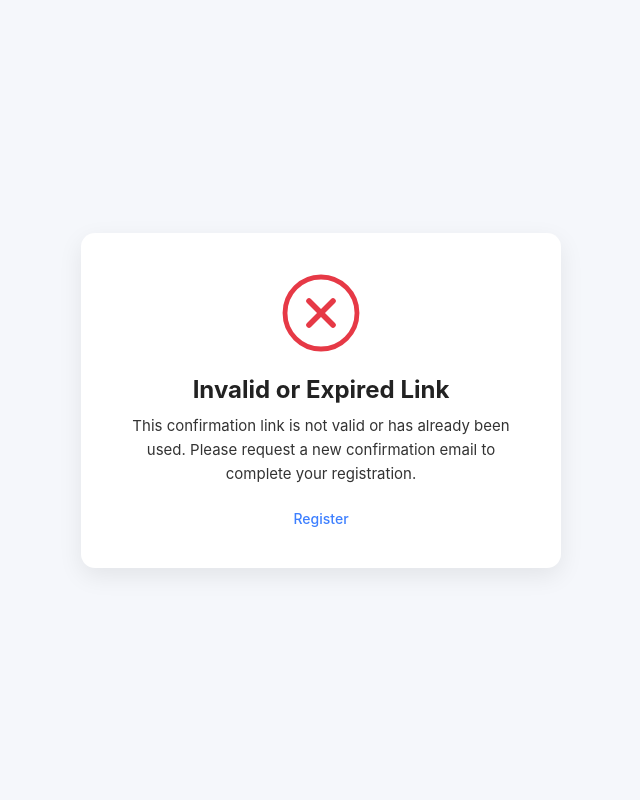
After one commit to Sajjad-mansouri/edulearn, a Django app: page /account/register/1/1/ in a window 1280 px wide. The commit adds this page. Shown: the whole page, without its empty margins (319-959 px from the left). Run offline with Django 5.2, Linux system fonts and the light colour scheme.

Commit message:
refactor(accounts): replace registration confirmation API with template view

```diff
--- a/accounts/api/urls.py
+++ b/accounts/api/urls.py
@@ -20,11 +20,6 @@ urlpatterns = [
         views.RegisterInstructorApiView.as_view(),
         name="register_instructor",
     ),
-    path(
-        "register/<uidb64>/<token>/",
-        views.RegisterConfirmApiView.as_view(),
-        name="register_confirm",
-    ),
     path("login/", views.LoginApiView.as_view(), name="login"),
     path("logout/", views.LogoutApiView.as_view(), name="logout"),
 ]
--- a/accounts/templates/register/instructor_register_confirm_email.html
+++ b/accounts/templates/register/instructor_register_confirm_email.html
@@ -180,7 +180,7 @@
                                 {% endblocktranslate %}
                             </p>
                             <div style="text-align:center; margin:36px 0 32px;">
-                                <a href="{{ protocol }}://{{ domain }}{% url 'accounts-api:register_confirm' uidb64=uid token=token %}" class="button" title="{% translate 'Verify Email Address' %}">
+                                <a href="{{ protocol }}://{{ domain }}{% url 'accounts:register_confirm' uidb64=uid token=token %}" class="button" title="{% translate 'Verify Email Address' %}">
                                     {% translate "Confirm My Email" %}
                                 </a>
                             </div>
@@ -192,7 +192,7 @@
                                     {% translate "Copy and paste this link into your browser:" %}
                                 </p>
                                 <p style="margin:0; font-size:13px; font-family: Consolas, Monaco, 'Courier New', monospace; word-break:break-all; color:#d9773a;">
-                                    {{ protocol }}://{{ domain }}{% url 'accounts-api:register_confirm' uidb64=uid token=token %}
+                                    {{ protocol }}://{{ domain }}{% url 'accounts:register_confirm' uidb64=uid token=token %}
                                 </p>
                             </div>
                             <hr style="margin:36px 0; border:none; border-top:1px solid #ececec;">
--- a/accounts/templates/register/instructor_register_confirm_email.txt
+++ b/accounts/templates/register/instructor_register_confirm_email.txt
@@ -7,7 +7,7 @@ Thank you for creating an instructor account at {{ site_name }}.
 
 {% translate "To activate your account, please verify your email address by clicking the link below:" %}
 
-{{ protocol }}://{{ domain }}{% url 'accounts-api:register_confirm' uidb64=uid token=token %}
+{{ protocol }}://{{ domain }}{% url 'accounts:register_confirm' uidb64=uid token=token %}
 
 {% blocktranslate %}
 If you didn't request an instructor account, you can safely ignore this email.
--- /dev/null
+++ b/accounts/templates/register/registration_complete.html
@@ -0,0 +1,103 @@
+{%load static%}
+<!DOCTYPE html>
+<html lang="en">
+<head>
+    <meta charset="UTF-8">
+    <meta name="viewport" content="width=device-width, initial-scale=1.0">
+    <title>SM-LMS • Email Confirmation</title>
+    <style>
+        * {
+            margin: 0;
+            padding: 0;
+            box-sizing: border-box;
+            font-family: "Inter", sans-serif;
+        }
+
+        body {
+            background: #f5f7fb;
+            display: flex;
+            justify-content: center;
+            align-items: center;
+            height: 100vh;
+            color: #333;
+        }
+
+        .container {
+            background: #fff;
+            padding: 40px 32px;
+            border-radius: 14px;
+            box-shadow: 0 8px 24px rgba(0,0,0,0.08);
+            max-width: 480px;
+            width: 90%;
+            text-align: center;
+        }
+
+
+
+        h1 {
+            font-size: 24px;
+            margin-bottom: 10px;
+            color: #222;
+        }
+
+        p {
+            font-size: 15px;
+            line-height: 1.6;
+            margin-bottom: 22px;
+        }
+
+        a {
+            color: #3d7fff;
+            text-decoration: none;
+            font-weight: 500;
+            font-size: 14px;
+        }
+
+        a:hover {
+            text-decoration: underline;
+        }
+    </style>
+  <link rel="icon" type="image/png" href="{%static 'images/logo/logo.png' %}">
+
+</head>
+<body>
+
+<div class="container" id="resultBox">
+    {% if validlink %}
+            <div style="margin-bottom:18px;">
+                <svg width="80" height="80" viewBox="0 0 100 100" fill="none">
+                    <circle cx="50" cy="50" r="45" stroke="#28a745" stroke-width="6"/>
+                    <path d="M30 52 L45 67 L72 38" stroke="#28a745" stroke-width="7" stroke-linecap="round" stroke-linejoin="round"/>
+                </svg>
+            </div>
+
+            <h1>Registration Completed</h1>
+            <p>
+                Your email has been successfully confirmed and your SM-LMS account is now active.
+                You can now sign in and start chatting.
+            </p>
+            <a href="{%url 'accounts:login'%}">Go to Login</a>
+    {%else%}
+            <div style="margin-bottom:18px;">
+                <svg width="80" height="80" viewBox="0 0 100 100" fill="none">
+                    <circle cx="50" cy="50" r="45" stroke="#e63946" stroke-width="6"/>
+                    <path d="M35 35 L65 65" stroke="#e63946" stroke-width="7" stroke-linecap="round"/>
+                    <path d="M65 35 L35 65" stroke="#e63946" stroke-width="7" stroke-linecap="round"/>
+                </svg>
+            </div>
+
+            <h1>Invalid or Expired Link</h1>
+            <p>
+                This confirmation link is not valid or has already been used.
+                Please request a new confirmation email to complete your registration.
+            </p>
+            <a href="{%url 'accounts:register_student'%}">Register</a>
+    {%endif%}
+</div>
+
+<script>
+
+</script>
+
+</body>
+</html>
--- a/accounts/templates/register/student_register_confirm_email.html
+++ b/accounts/templates/register/student_register_confirm_email.html
@@ -180,7 +180,7 @@
                                 {% endblocktranslate %}
                             </p>
                             <div style="text-align:center; margin:36px 0 32px;">
-                                <a href="{{ protocol }}://{{ domain }}{% url 'accounts-api:register_confirm' uidb64=uid token=token %}" class="button" title="{% translate 'Verify Email Address' %}">
+                                <a href="{{ protocol }}://{{ domain }}{% url 'accounts:register_confirm' uidb64=uid token=token %}" class="button" title="{% translate 'Verify Email Address' %}">
                                     {% translate "Confirm My Email" %}
                                 </a>
                             </div>
@@ -192,7 +192,7 @@
                                     {% translate "Copy and paste this link into your browser:" %}
                                 </p>
                                 <p style="margin:0; font-size:13px; font-family: Consolas, Monaco, 'Courier New', monospace; word-break:break-all; color:#d9773a;">
-                                    {{ protocol }}://{{ domain }}{% url 'accounts-api:register_confirm' uidb64=uid token=token %}
+                                    {{ protocol }}://{{ domain }}{% url 'accounts:register_confirm' uidb64=uid token=token %}
                                 </p>
                             </div>
                             <hr style="margin:36px 0; border:none; border-top:1px solid #ececec;">
--- a/accounts/templates/register/student_register_confirm_email.txt
+++ b/accounts/templates/register/student_register_confirm_email.txt
@@ -7,7 +7,7 @@ Thank you for creating an account at {{ site_name }}.
 
 {% translate "To activate your account, please verify your email address by clicking the link below:" %}
 
-{{ protocol }}://{{ domain }}{% url 'accounts-api:register_confirm' uidb64=uid token=token %}
+{{ protocol }}://{{ domain }}{% url 'accounts:register_confirm' uidb64=uid token=token %}
 
 {% blocktranslate %}
 If you didn't create this account, you can safely ignore this email.
--- a/accounts/urls.py
+++ b/accounts/urls.py
@@ -10,4 +10,9 @@ urlpatterns = [
         views.RegisterStudentView.as_view(),
         name="register_student",
     ),
+    path(
+        "register/<uidb64>/<token>/",
+        views.RegisterConfirmView.as_view(),
+        name="register_confirm",
+    ),
 ]
--- a/accounts/views.py
+++ b/accounts/views.py
@@ -1,4 +1,20 @@
+from django.contrib.auth import get_user_model
+from django.contrib.auth.decorators import login_not_required
+from django.contrib.auth.tokens import default_token_generator
+from django.core.exceptions import ImproperlyConfigured, ValidationError
+from django.db import transaction
+from django.http import HttpResponseRedirect
+from django.utils.decorators import method_decorator
+from django.utils.http import urlsafe_base64_decode
+from django.utils.translation import gettext_lazy as _
+from django.views.decorators.cache import never_cache
+from django.views.decorators.debug import sensitive_post_parameters
 from django.views.generic import TemplateView
+
+from profiles.models import Profile
+
+UserModel = get_user_model()
+INTERNAL_REGISTRATION_SESSION_TOKEN = "_registration_token"
 
 
 class LoginView(TemplateView):
@@ -7,3 +23,91 @@ class LoginView(TemplateView):
 
 class RegisterStudentView(TemplateView):
     template_name = "accounts/register_student.html"
+
+
+@transaction.atomic
+def confirm_registration(user):
+    """
+    Activate a user account and ensure the user profile exists.
+
+    This operation is idempotent.
+    """
+    if not user.is_active:
+        user.is_active = True
+        user.save(update_fields=["is_active"])
+    Profile.objects.get_or_create(user=user)
+    return user
+
+
+@method_decorator(login_not_required, name="dispatch")
+class RegisterConfirmView(TemplateView):
+    template_name = "register/registration_complete.html"
+    token_generator = default_token_generator
+    title = "registration complete"
+    confirm_registration_url_token = "confirm-registration"
+
+    @method_decorator(sensitive_post_parameters())
+    @method_decorator(never_cache)
+    def dispatch(self, *args, **kwargs):
+        if "uidb64" not in kwargs or "token" not in kwargs:
+            raise ImproperlyConfigured(
+                "The URL path must contain 'uidb64' and 'token' parameters."
+            )
+
+        self.validlink = False
+        self.user = self.get_user(kwargs["uidb64"])
+        if self.user is not None:
+            token = kwargs["token"]
+            if token == self.confirm_registration_url_token:
+                session_token = self.request.session.get(
+                    INTERNAL_REGISTRATION_SESSION_TOKEN
+                )
+                if self.token_generator.check_token(self.user, session_token):
+                    self.validlink = True
+                    confirm_registration(self.user)
+                    return super().dispatch(*args, **kwargs)
+            else:
+                if self.token_generator.check_token(self.user, token):
+                    # Store the token in the session and redirect to the
+                    # password reset form at a URL without the token. That
+                    # avoids the possibility of leaking the token in the
+                    # HTTP Referer header.
+                    self.request.session[INTERNAL_REGISTRATION_SESSION_TOKEN] = token
+
+                    redirect_url = self.request.path.replace(
+                        token, self.confirm_registration_url_token
+                    )
+                    return HttpResponseRedirect(redirect_url)
+
+        # Display the "Password reset unsuccessful" page.
+        return self.render_to_response(self.get_context_data())
+
+    def get_user(self, uidb64):
+        try:
+            # urlsafe_base64_decode() decodes to bytestring
+            uid = urlsafe_base64_decode(uidb64).decode()
+            pk = UserModel._meta.pk.to_python(uid)
+            user = UserModel._default_manager.get(pk=pk)
+        except (
+            TypeError,
+            ValueError,
+            OverflowError,
+            UserModel.DoesNotExist,
+            ValidationError,
+        ):
+            user = None
+        return user
+
+    def get_context_data(self, **kwargs):
+        context = super().get_context_data(**kwargs)
+
+        if self.validlink:
+            context["validlink"] = True
+        else:
+            context.update(
+                {
+                    "title": _("Password reset unsuccessful"),
+                    "validlink": False,
+                }
+            )
+        return context
```
Also changed, not shown: accounts/api/services.py (+0 -15 lines), accounts/api/views.py (+1 -45 lines), accounts/tests/api/test_jwt.py (+5 -5 lines), accounts/tests/api/test_services.py (+0 -64 lines), accounts/tests/api/test_views.py (+4 -113 lines).
